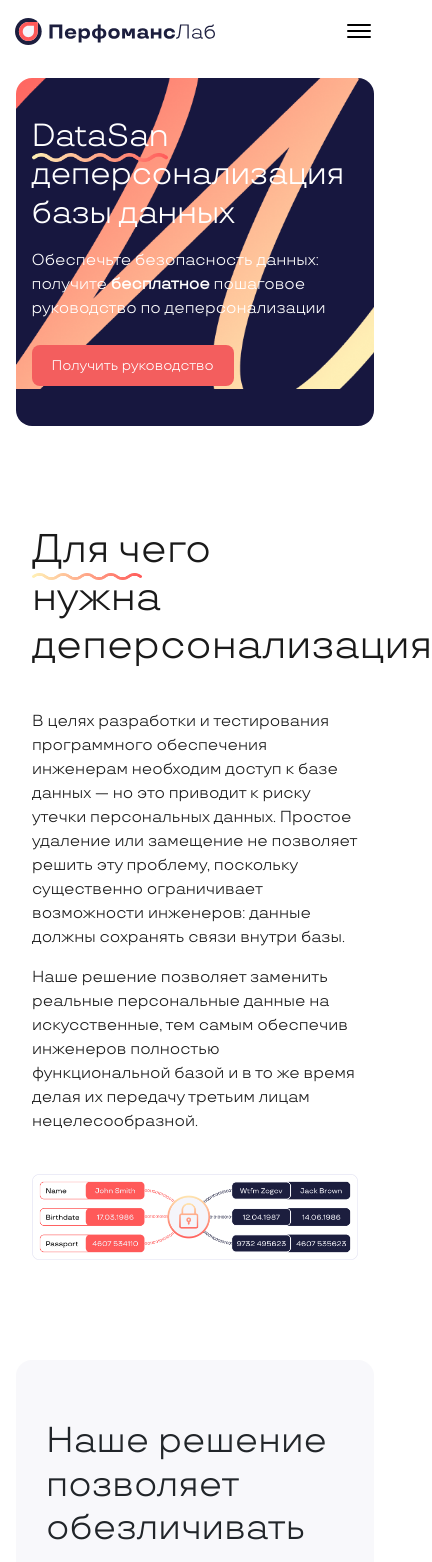
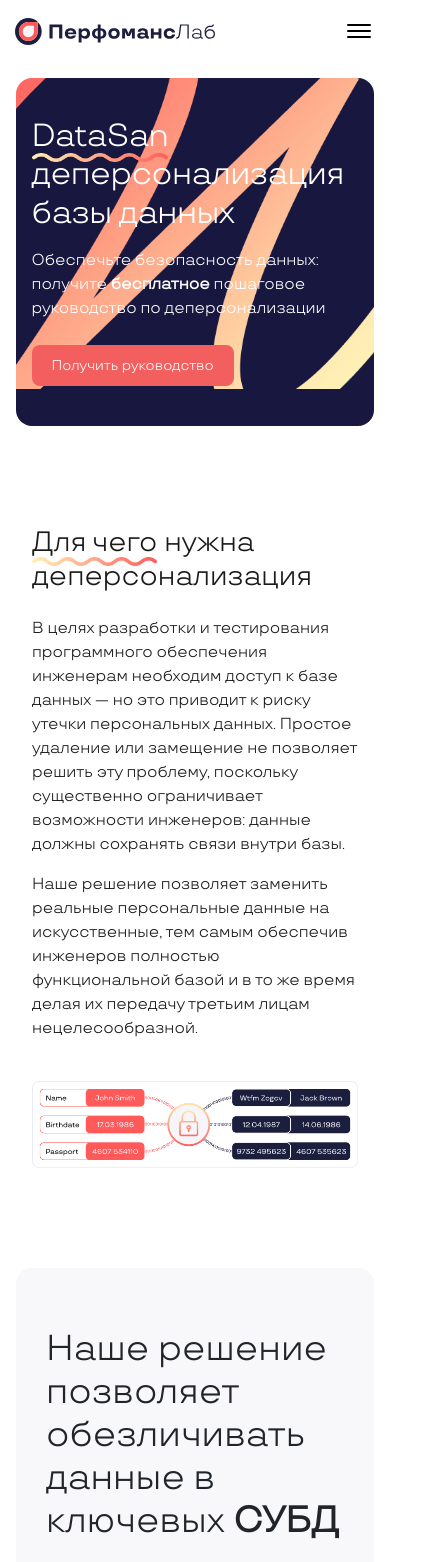
Before and after one commit to Aleator2023/datasan-react, a React (Vite) app: page / in a window 390 px wide. Shown: the top 1562 px of the page, 432 px wide, since content can reach past the window. Built offline with nearby package versions, Linux system fonts and the light colour scheme.

Commit message:
Коммит от 2 июня

```diff
--- a/src/components/WhyNeeded.tsx
+++ b/src/components/WhyNeeded.tsx
@@ -1,33 +1,28 @@
 import 'bootstrap/dist/css/bootstrap.min.css';
 import '../styles/WhyNeeded.css';
-import lockGraphic from '../assets/picture_1.png';
-import underline from '../assets/path.png';
 
 const WhyNeeded = () => {
   return (
     <section className="why-section container">
       <div className="row gx-4 align-items-start">
-
         {/* Левая часть: заголовок + картинка */}
         <div className="col-12 col-xl-6 order-1 order-xl-1">
           <h2 className="why-title">
-            <span className="highlight">
+            <span className="underline-wrapper">
               Для чего
-              <img src={underline} alt="underline" className="underline" />
-            </span><br />
-            нужна деперсонализация
+              <span className="underline-bg"></span>
+            </span>{' '}
+            нужна  <br />деперсонализация
           </h2>
 
-          {/* Картинка: для md и ниже — покажем внизу через медиастиль */}
           <div className="why-image d-none d-xl-block mt-4">
-            <img src={lockGraphic} alt="Схема деперсонализации" className="img-fluid border-0" />
+            <img src="/src/assets/picture_1.png" alt="Схема деперсонализации" className="img-fluid border-0" />
           </div>
         </div>
 
-        {/* Правая часть — текст: 1 блок на xl, 2 колонки на md */}
+        {/* Правая часть — текст */}
         <div className="col-12 col-xl-6 order-2 order-xl-2">
           <div className="row">
-    {/* Первая колонка текста — только на md */}
             <div className="col-12 col-md-6 col-xl-12">
               <p>
                 В целях разработки и тестирования программного обеспечения инженерам необходим доступ к базе данных —
@@ -36,7 +31,6 @@
                 внутри базы.
               </p>
             </div>
-    {/* Вторая колонка текста — только на md */}
             <div className="col-12 col-md-6 col-xl-12">
               <p>
                 Наше решение позволяет заменить реальные персональные данные на искусственные, тем самым обеспечив инженеров
@@ -49,10 +43,9 @@
         {/* Картинка для md и меньше */}
         <div className="col-12 d-block d-xl-none order-3 mt-4">
           <div className="why-image">
-            <img src={lockGraphic} alt="Схема деперсонализации" className="img-fluid border-0" />
+            <img src="/src/assets/picture_1.png" alt="Схема деперсонализации" className="img-fluid border-0" />
           </div>
         </div>
-
       </div>
     </section>
   );
--- a/src/styles/AdvantagesBlock.css
+++ b/src/styles/AdvantagesBlock.css
@@ -2,6 +2,7 @@
     margin-top: 80px;
     margin-bottom: 80px;
     font-family: 'TT Travels', sans-serif;
+    max-width: 1170px;
   }
 
   .advantages-title {
--- a/src/styles/FeaturesBlock.css
+++ b/src/styles/FeaturesBlock.css
@@ -2,7 +2,7 @@
     background-color: #17173F;
     padding: 60px 5vw;
     margin: 60px auto;
-    max-width: 1300px;
+    max-width: 1170px;
     position: relative;
   }
 
--- a/src/styles/Footer.css
+++ b/src/styles/Footer.css
@@ -4,7 +4,7 @@
     font-size: 15px;
     color: #1a1a1a;
     border-top: 1px solid #e6e6e6;
-    max-width: 1300px;
+    max-width: 1170px;
   }
 
   .footer-logo {
--- a/src/styles/HelpSection.css
+++ b/src/styles/HelpSection.css
@@ -2,7 +2,7 @@
     background-color: #f7f7fb;
     border-radius: 24px;
     font-family: 'TT Travels', sans-serif;
-    max-width: 1240px;
+    max-width: 1170px;
     margin: 60px auto;
     color: #1a1a1a;
   }
--- a/src/styles/InstallationHero.css
+++ b/src/styles/InstallationHero.css
@@ -5,7 +5,7 @@
     overflow: hidden;
     padding: 80px 5vw;
     color: white;
-    max-width: 1300px;
+    max-width: 1170px;
     margin: 0px auto;
   }
 
--- a/src/styles/InstallationInfoBlock.css
+++ b/src/styles/InstallationInfoBlock.css
@@ -3,8 +3,8 @@
     background-color: #f6f6fb;
     border-radius: 25px;
     overflow: hidden;
-    margin: 60px auto;
-    max-width: 1300px;
+    margin: auto;
+    max-width: 1170px;
     padding: 60px 30px;
   }
 
--- a/src/styles/InstallationPricingBlock.css
+++ b/src/styles/InstallationPricingBlock.css
@@ -6,7 +6,7 @@
     color: white;
     font-family: 'TT Travels', sans-serif;
     overflow: hidden;
-    max-width: 1300px;
+    max-width: 1170px;
     margin: 60px auto;
   }
 
--- a/src/styles/InstallationSupportBlock.css
+++ b/src/styles/InstallationSupportBlock.css
@@ -6,7 +6,7 @@
     color: #1a1a1a;
     font-family: 'TT Travels', sans-serif;
     overflow: hidden;
-    max-width: 1300px;
+    max-width: 1170px;
     margin: 60px auto;
   }
 
--- a/src/styles/SolutionBlock.css
+++ b/src/styles/SolutionBlock.css
@@ -5,7 +5,7 @@
     position: relative;
     overflow: hidden;
     border-radius: 24px;
-
+    max-width: 1170px;
     background-image: url('../assets/vector9.png');
     background-repeat: no-repeat;
     background-position: center bottom;
--- a/src/styles/SuitableBlock.css
+++ b/src/styles/SuitableBlock.css
@@ -6,6 +6,7 @@
     position: relative;
     overflow: hidden;
     border-radius: 24px;
+    max-width: 1170px;
   }
 
   .suitable-title {
--- a/src/styles/WhyNeeded.css
+++ b/src/styles/WhyNeeded.css
@@ -1,5 +1,5 @@
 .why-section {
-  max-width: 1240px;
+  max-width: 1170px;
   margin: 100px auto;
   padding: 0 16px;
   font-family: 'TT Travels', sans-serif;
@@ -13,18 +13,23 @@
   margin-bottom: 40px;
 }
 
-.highlight {
+.underline-wrapper {
   position: relative;
   display: inline-block;
 }
 
-.underline {
+.underline-bg {
   position: absolute;
   bottom: -6px;
   left: 0;
-  width: 80%;
-  max-width: 120px;
+  width: 140px;
+  height: 16px;
+  background-image: url('../assets/path.png');
+  background-repeat: no-repeat;
+  background-size: 100% auto;
+  background-position: left bottom;
   pointer-events: none;
+  z-index: -1;
 }
 
 .why-image img {
@@ -35,3 +40,15 @@
   border: none;
   box-shadow: none;
 }
+
+@media (max-width: 768px) {
+  .why-title {
+    font-size: 28px;
+    margin-bottom: 24px;
+  }
+
+  .underline-bg {
+    width: 100px;
+    height: 12px;
+  }
+}
```
Lines whose indentation alone changed are shown as unchanged.
